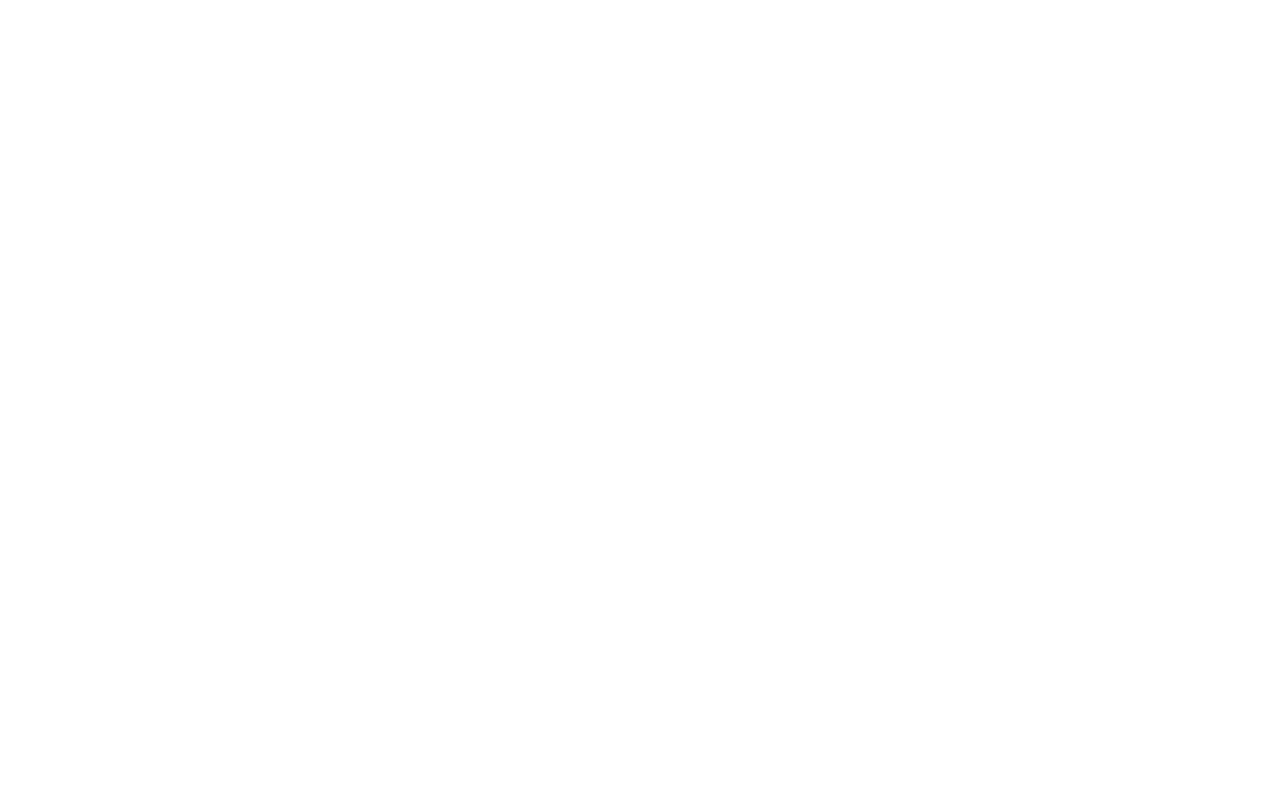
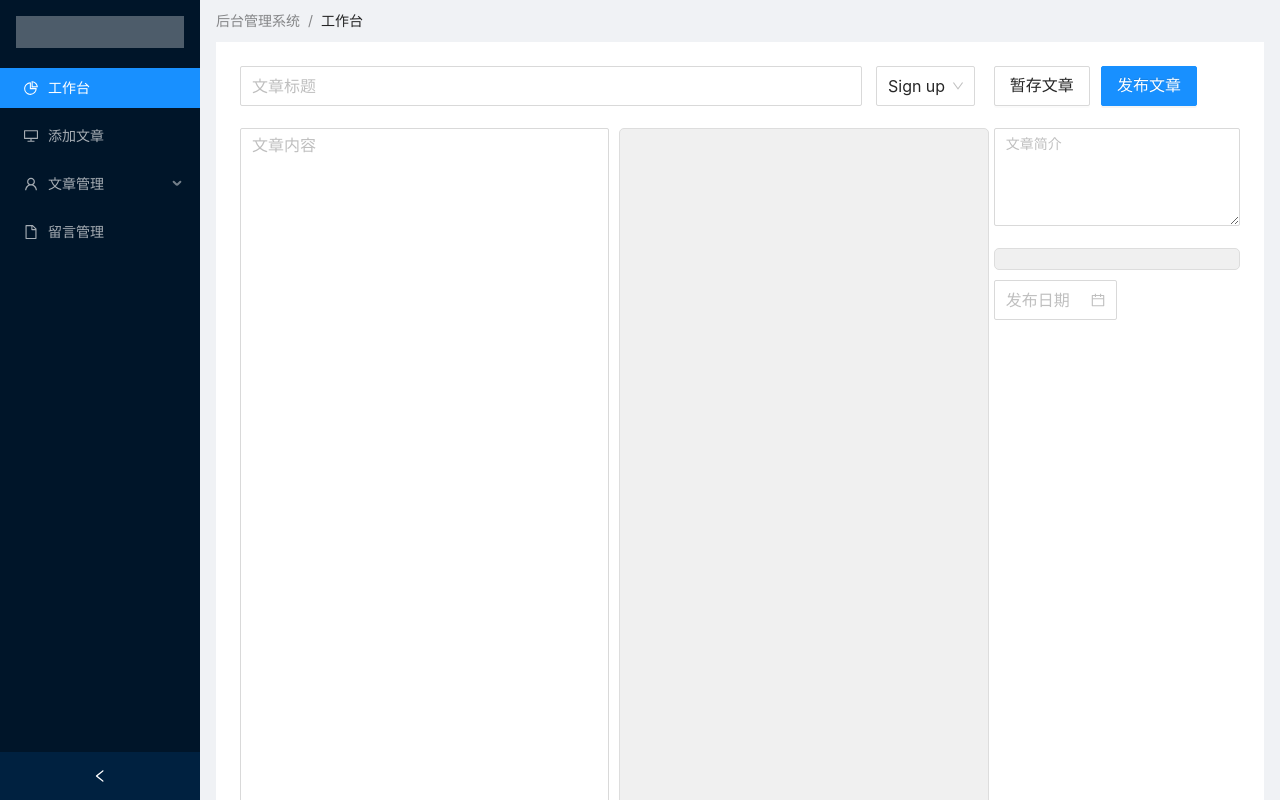
Before and after one commit to kent99821/blog-admin, a React (Create React App) app: page /admin in a window 1280 px wide. Shown: the top 800 px of the page. Built offline with nearby package versions, Linux system fonts and the light colour scheme.

Commit message:
添加文章页面布局

```diff
--- a/package.json
+++ b/package.json
@@ -8,6 +8,7 @@
     "@testing-library/user-event": "^12.8.3",
     "antd": "^4.16.13",
     "axios": "^0.21.1",
+    "marked": "^3.0.2",
     "react": "^17.0.2",
     "react-dom": "^17.0.2",
     "react-router-dom": "^5.3.0",
--- /dev/null
+++ b/src/assets/css/AddArticle.css
@@ -0,0 +1,95 @@
+.markdown-content{
+    font-size:16px !important;
+    max-height: 745px;
+}
+.show-html{
+    padding:10px;
+    border:1px solid #ddd;
+    border-radius: 5px;
+    font-size:16px;
+    height: 745px;
+    background-color: #f0f0f0;
+    overflow: auto;
+}
+
+.show-html h1{
+    font-size:30px;
+}
+
+.show-html h2{
+    font-size:28px;
+    border-bottom: 1px solid #cbcbcb;
+}
+.show-html h3{
+    font-size:24px;
+}
+
+.show-html pre{
+    display: block;
+    background-color: #f0f0f0;
+    padding: 5px;
+    border-radius: 5px;
+}
+.show-html pre>code{
+    color: #000;
+    background-color: #f0f0f0;
+}
+.show-html code {
+    background-color: #fff5f5;
+    padding: 5px 10px;
+    border-radius: 5px;
+    margin: 0px 3px;
+    color: #ff502c;
+}
+.show-html blockquote{
+    border-left:4px solid #cbcbcb ;
+    padding: 10px 10px 10px 30px;
+    background-color: #f8f8f8;
+}
+.introduce-html{
+    padding:10px;
+    border:1px solid #ddd;
+    border-radius: 5px;
+    font-size:16px;
+
+    background-color: #f0f0f0;
+}
+
+
+.introduce-html h1{
+    font-size:30px;
+}
+
+.introduce-html h2{
+    font-size:28px;
+    border-bottom: 1px solid #cbcbcb;
+}
+.introduce-html h3{
+    font-size:24px;
+}
+
+.introduce-html pre{
+    display: block;
+    background-color: #f0f0f0;
+    padding: 5px;
+    border-radius: 5px;
+}
+.introduce-html pre>code{
+    color: #000;
+    background-color: #f0f0f0;
+}
+.introduce-html code {
+    background-color: #fff5f5;
+    padding: 5px 10px;
+    border-radius: 5px;
+    margin: 0px 3px;
+    color: #ff502c;
+}
+.introduce-html blockquote{
+    border-left:4px solid #cbcbcb ;
+    padding: 10px 10px 10px 30px;
+    background-color: #f8f8f8;
+}
+.date-select{
+    margin-top:10px;
+}
--- a/src/assets/css/adminIndex.css
+++ b/src/assets/css/adminIndex.css
@@ -1,9 +1,9 @@
-#components-layout-demo-side .logo {
+ .logo {
     height: 32px;
     margin: 16px;
     background: rgba(255, 255, 255, 0.3);
+    margin: 16px;
   }
-
   .site-layout .site-layout-background {
     background: #fff;
   }
--- /dev/null
+++ b/src/pages/AddArticle.js
@@ -0,0 +1,82 @@
+import React, { useState } from "react";
+import marked from 'marked';
+import '../assets/css/AddArticle.css';
+import { Row, Col, Input, Select, Button, DatePicker } from "antd";
+
+
+const { Option } = Select;
+const { TextArea } = Input;
+
+function AddArticle() {
+    return (
+
+        <div>
+            <Row gutter={5}>
+                <Col span={18}>
+                    <Row gutter={10}>
+                        <Col span={20}>
+                            <Input placeholder="文章标题" size="large" />
+                        </Col>
+                        <Col span={4}>
+                            &nbsp;
+                            <Select defaultValue="Sign up" size="large">
+                                <Option value="Sign Up">React 教程</Option>
+                            </Select>
+                        </Col>
+                    </Row>
+                    <br />
+                    <Row gutter={10}>
+                        <Col span={12}>
+                            <TextArea className="markdown-content" rows={35} placeholder="文章内容" />
+                        </Col>
+                        <Col span={12}>
+                            <div className="show-html">
+                            </div>
+                        </Col>
+                    </Row>
+                </Col>
+                <Col span={6}>
+                    <Row>
+                        <Col span={24}>
+                            <Button size="large">暂存文章</Button>&nbsp;&nbsp;&nbsp;
+                            <Button type="primary" size="large" >发布文章</Button>
+                            <br />
+                        </Col>
+                        <Col span={24}>
+                            <br />
+                            <TextArea
+                                rows={4}
+                                placeholder="文章简介"
+                            />
+                            <br /><br />
+                            <div className="introduce-html"></div>
+                        </Col>
+
+                        <Col span={12}>
+                            <div className="date-select">
+                                <DatePicker
+                                    placeholder="发布日期"
+                                    size="large"
+                                />
+
+                            </div>
+                        </Col>
+                        {/* <Col span={12}>
+                            <div className="date-select">
+                                <DatePicker
+                                    placeholder="修改日期"
+                                    size="large"
+                                />
+
+                            </div>
+                        </Col> */}
+                    </Row>
+                </Col>
+            </Row>
+
+        </div>
+    );
+
+}
+
+export default AddArticle;
--- a/src/pages/AdminIndex.js
+++ b/src/pages/AdminIndex.js
@@ -6,24 +6,28 @@
     TeamOutlined,
     UserOutlined,
 } from '@ant-design/icons';
-import '../assets/css/adminIndex.css'
+import '../assets/css/AdminIndex.css'
 import React, { useState } from 'react';
+import {  BrowserRouter as Router, Route, Link, Switch  } from "react-router-dom";
+import AddArticle from './AddArticle';
 const { Header, Content, Footer, Sider } = Layout;
 const { SubMenu } = Menu;
 function AdminIndex() {
     const [collapsed, setCollapsed] = useState(false);
     const onCollapse = collapsed => {
-        setCollapsed( collapsed );
+        setCollapsed(collapsed);
     };
     return (
         <Layout style={{ minHeight: '100vh' }}>
             <Sider collapsible collapsed={collapsed} onCollapse={onCollapse}>
                 <div className="logo" />
+
                 <Menu theme="dark" defaultSelectedKeys={['1']} mode="inline">
                     <Menu.Item key="1" icon={<PieChartOutlined />}>
                         工作台
                     </Menu.Item>
                     <Menu.Item key="2" icon={<DesktopOutlined />}>
+                      {/* <Link to="/admin/addarticle"> 添加文章</Link> */}
                       添加文章
                     </Menu.Item>
                     <SubMenu key="sub1" icon={<UserOutlined />} title="文章管理">
@@ -34,16 +38,16 @@
                         留言管理
                     </Menu.Item>
                 </Menu>
+
             </Sider>
             <Layout className="site-layout">
-              <Header className="site-layout-background" style={{ padding: 0 }} />
                 <Content style={{ margin: '0 16px' }}>
-                <Breadcrumb style={{ margin: '16px 0' }}>
+                    <Breadcrumb style={{ margin: '10px 0' }}>
                         <Breadcrumb.Item>后台管理系统</Breadcrumb.Item>
                         <Breadcrumb.Item>工作台</Breadcrumb.Item>
                     </Breadcrumb>
                     <div className="site-layout-background" style={{ padding: 24, minHeight: 360 }}>
-                  博客工作台.
+                        <Route exact path="/admin/"  component={AddArticle} />
                     </div>
                 </Content>
                 <Footer style={{ textAlign: 'center' }}>Ant Design ©2018 Created by Ant UED</Footer>
--- a/src/pages/Login.js
+++ b/src/pages/Login.js
@@ -3,7 +3,7 @@
 import { UserOutlined, LockOutlined } from '@ant-design/icons';
 import Login_logo from '../assets/logo.svg'
 import axios from 'axios';
-import '../assets/css/login.css'
+import '../assets/css/Login.css'
 
  function Login () {
 
--- a/src/pages/Main.js
+++ b/src/pages/Main.js
@@ -2,12 +2,14 @@
 import Login from "./Login";
 import { BrowserRouter as Router, Route} from "react-router-dom";
 import AdminIndex from "./AdminIndex";
+import AddArticle from "./AddArticle";
 
 function Main(){
     return(
         <Router>
-            <Route path="/login/" exact component={Login}></Route>
-            <Route path="/index/" exact component={AdminIndex}></Route>
+            <Route path="/login/" exact component={Login} ></Route>
+            <Route path="/admin/" exact  component={AdminIndex}></Route>
+            {/* <Route path="/admin/addarticle" exact component={AddArticle}></Route> */}
         </Router>
     )
 }
```
Also changed, not shown: src/pages/test.js (added, +9 -0 lines), 1 other file (tests, documents, lock files or other folders). Lines whose indentation alone changed are shown as unchanged.
